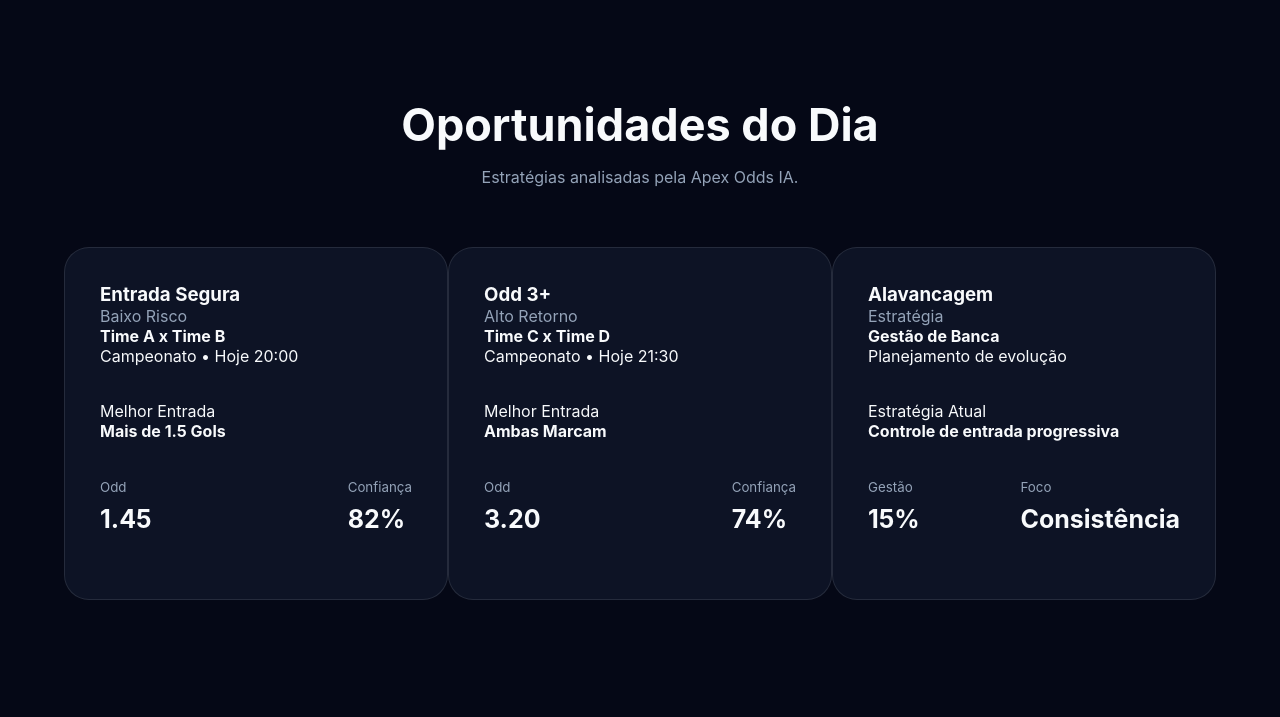
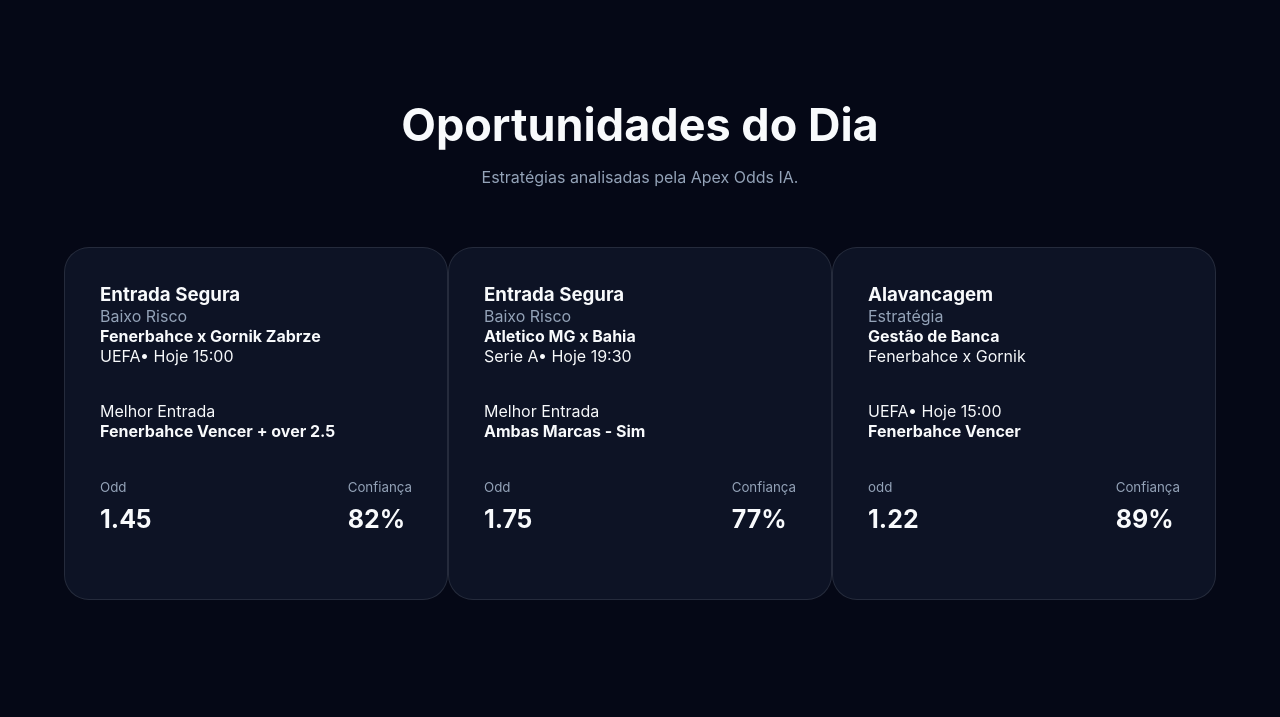
Before and after one commit to carlosmt3003-creator/apex-odds-ia, a plain HTML site: page index.html in a window 1280 px wide. Shown: the part 1266-1983 px from the top of the page. Drawn offline with Linux system fonts and the light colour scheme.

Commit message:
Atualizando entradas

```diff
--- a/index.html
+++ b/index.html
@@ -97,7 +97,7 @@
 
 
                 <h2>
-                    24
+                    18
                 </h2>
 
 
@@ -279,11 +279,11 @@
             <div class="jogo">
 
                 <h4>
-                    Time A x Time B
+                    Fenerbahce x Gornik Zabrze
                 </h4>
 
                 <p>
-                    Campeonato • Hoje 20:00
+                    UEFA• Hoje 15:00
                 </p>
 
             </div>
@@ -297,7 +297,7 @@
                 </p>
 
                 <strong>
-                    Mais de 1.5 Gols
+                   Fenerbahce Vencer + over 2.5
                 </strong>
 
             </div>
@@ -347,57 +347,46 @@
         <!-- ODD 3+ -->
 
 
-        <article class="match-card odd">
-
+        <article class="match-card segura">
 
             <div class="match-top">
 
                 <h3>
-                    Odd 3+
+                    Entrada Segura
                 </h3>
 
-
                 <span>
-                    Alto Retorno
+                    Baixo Risco
                 </span>
 
+            </div>
+
+
+            <div class="jogo">
+
+                <h4>
+                    Atletico MG x  Bahia
+                </h4>
+
+                <p>
+                    Serie A• Hoje 19:30
+                </p>
 
             </div>
 
 
 
-            <div class="jogo">
-
-                <h4>
-                    Time C x Time D
-                </h4>
-
-
-                <p>
-                    Campeonato • Hoje 21:30
-                </p>
-
-
-            </div>
-
-
-
-
             <div class="analysis">
-
 
                 <p>
                     Melhor Entrada
                 </p>
 
-
                 <strong>
-                    Ambas Marcam
+                    Ambas Marcas - Sim
                 </strong>
 
-
             </div>
-
 
 
 
@@ -410,11 +399,9 @@
                         Odd
                     </small>
 
-
                     <strong>
-                        3.20
+                        1.75
                     </strong>
-
 
                 </div>
 
@@ -426,11 +413,9 @@
                         Confiança
                     </small>
 
-
                     <strong>
-                        74%
+                        77%
                     </strong>
-
 
                 </div>
 
@@ -438,8 +423,8 @@
             </div>
 
 
+        </article>
 
-        </article>
 
 
 
@@ -480,7 +465,7 @@
 
 
                 <p>
-                    Planejamento de evolução
+                     Fenerbahce x Gornik
                 </p>
 
 
@@ -493,12 +478,12 @@
 
 
                 <p>
-                    Estratégia Atual
+                  UEFA• Hoje 15:00
                 </p>
 
 
                 <strong>
-                    Controle de entrada progressiva
+                  Fenerbahce Vencer
                 </strong>
 
 
@@ -512,12 +497,12 @@
                 <div>
 
                     <small>
-                        Gestão
+                        odd
                     </small>
 
 
                     <strong>
-                        15%
+                        1.22
                     </strong>
 
 
@@ -528,12 +513,12 @@
                 <div>
 
                     <small>
-                        Foco
+                       Confiança
                     </small>
 
 
                     <strong>
-                        Consistência
+                        89%
                     </strong>
 
 
```
